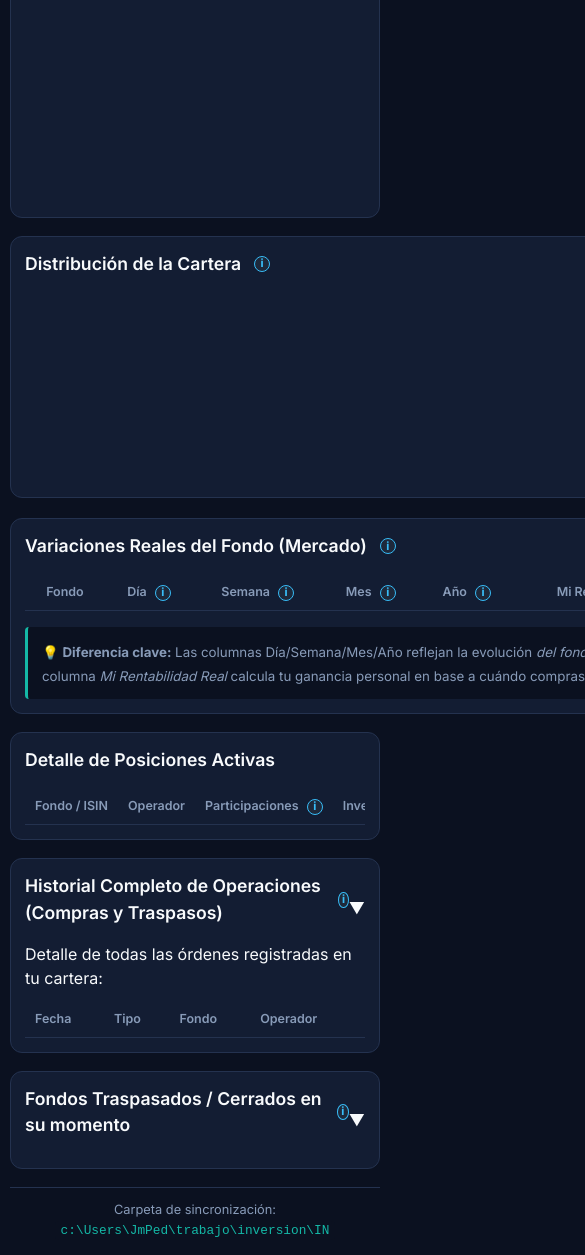
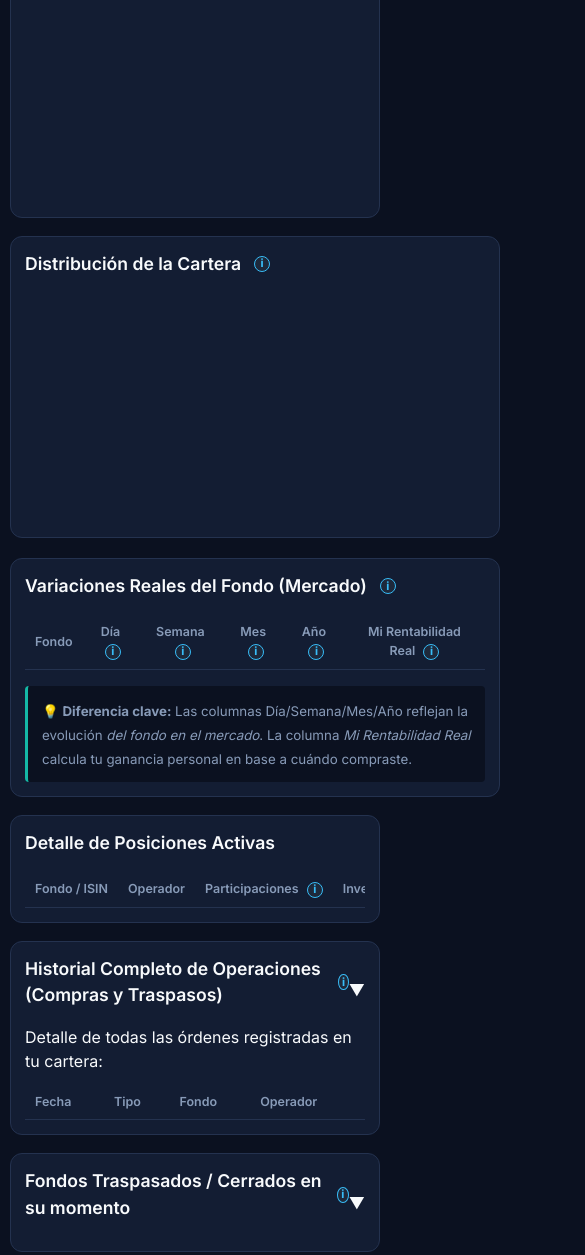
Before and after one commit to jmPedi/app-inv, a plain HTML site: page frontend/index.html in a window 390 px wide. Shown: the part 868-2123 px from the top of the page, 585 px wide, since content can reach past the window. Drawn offline with nearby package versions, Linux system fonts and the light colour scheme; files that its build step writes are made by us from their sources; no server answers; files whose address does not match are found by name.

Commit message:
Ajustes responsive: donut distribucion y tabla de variaciones
- min-width 720px solo en tablas con clase .table (Posiciones Activas y Operaciones); la tabla compacta de Variaciones recupera su ancho natural sin scroll forzado

- El donut crece para llenar el panel en la fila de 2 columnas (min-height 230px): sin hueco en escritorio y sin quedarse pequeno en movil

- Encabezados de tablas compactas pueden partir en 2 lineas (white-space normal) para no desbordar

Co-Authored-By: Claude Code <noreply@anthropic.com>

```diff
--- a/frontend/style.css
+++ b/frontend/style.css
@@ -325,6 +325,18 @@ body {
   justify-content: center;
 }
 
+/* En la fila de 2 columnas, los paneles comparten altura; el donut crece para
+   ocupar el hueco y no quedar pequeño ni con espacio muerto debajo */
+.grid-2col > .panel {
+  display: flex;
+  flex-direction: column;
+}
+
+.grid-2col > .panel > .chart-container-doughnut {
+  flex: 1 1 auto;
+  min-height: 230px;
+}
+
 /* Tables */
 .table-responsive {
   overflow-x: auto;
@@ -355,6 +367,12 @@ body {
 .table td, .table-compact td {
   padding: 12px 12px;
   border-bottom: 1px solid #1a2844;
+}
+
+/* En tablas compactas los encabezados pueden partir en 2 líneas para evitar
+   que columnas anchas (p. ej. "Mi Rentabilidad Real") desborden en móvil */
+.table-compact th {
+  white-space: normal;
 }
 
 .fund-title {
@@ -580,7 +598,9 @@ code {
   .table td, .table-compact td { padding: 10px 10px; font-size: 0.8rem; }
   /* Las tablas anchas mantienen scroll horizontal limpio en móvil */
   .table-responsive { -webkit-overflow-scrolling: touch; }
-  .table-responsive > table { min-width: 720px; }
+  /* Solo las tablas anchas (Posiciones Activas y Operaciones) fuerzan scroll;
+     las compactas como Variaciones usan su ancho natural */
+  .table-responsive > .table { min-width: 720px; }
   .chart-container-large { height: 200px; }
   .chart-container-doughnut { height: 190px; }
   .chart-top-bar { flex-direction: column; align-items: flex-start; gap: 8px; }
```
